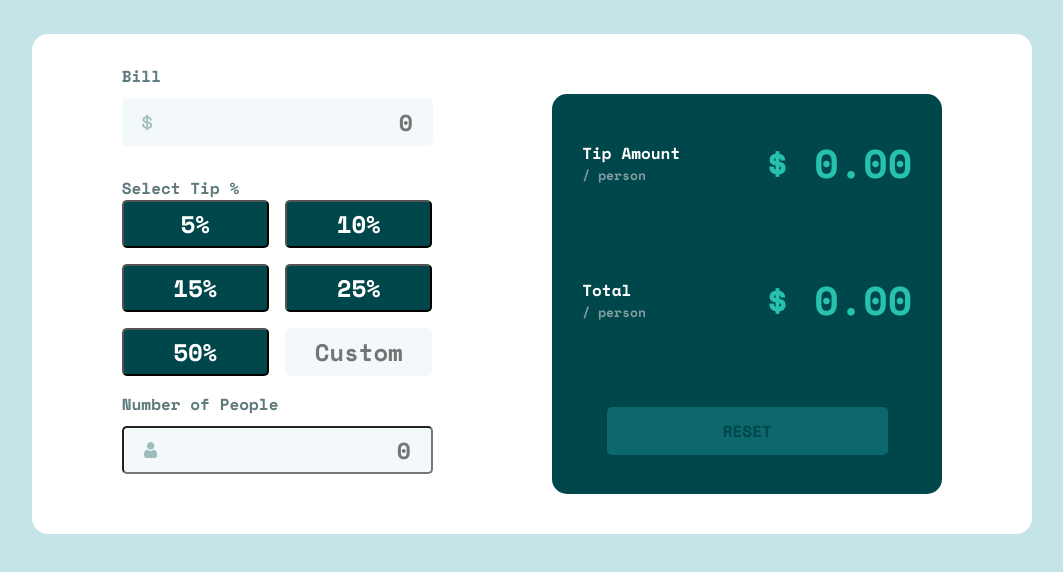
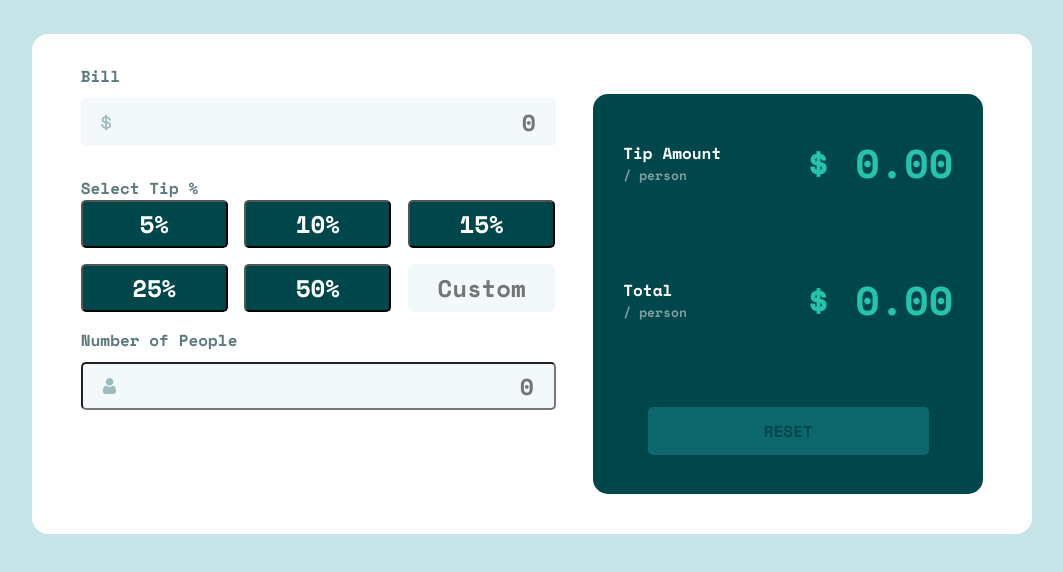
Before and after one commit to TekleJankhoteli/Tip-Calculator-App, a plain HTML site: page index.html in a window 1536 px wide. Shown: the part 126-698 px from the top of the page, without its empty margins (236-1299 px from the left). Drawn offline with nearby package versions, Linux system fonts and the light colour scheme.

Commit message:
Update responsive.css
last commit

```diff
--- a/responsive.css
+++ b/responsive.css
@@ -25,6 +25,24 @@
 
     }
 
+    .tipPercent{
+        display: grid;
+        grid-template-columns: 1fr 1fr 1fr;
+        gap:16px;
+        margin-bottom: 16px;
+    }
+
+    .billInputClass{
+        width: 475px;
+    }
+
+    .inputOfpeople{
+        width: 475px;
+    }
+    .errorMessage{
+        padding-left: 180px;
+    }
+
     .tipamount2{
         font-size: 40px;
     }
```
